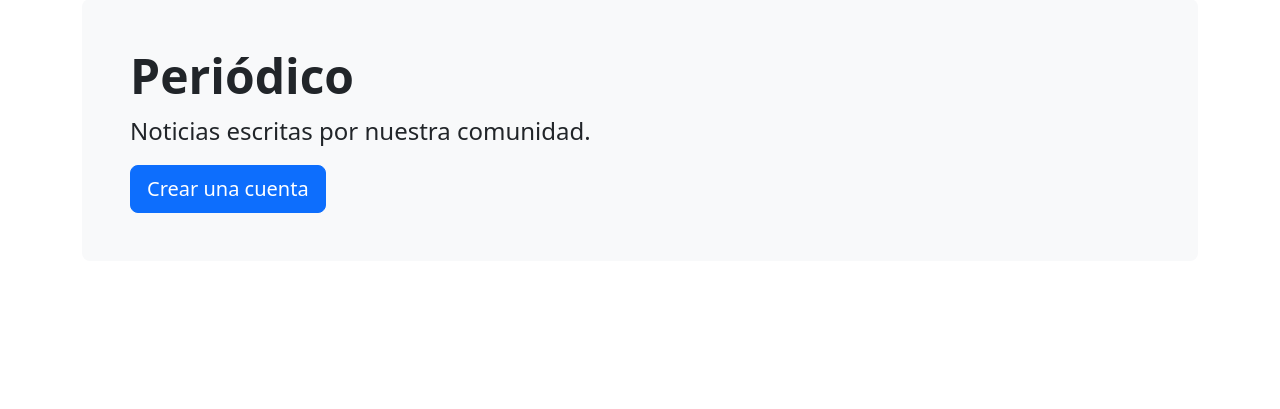
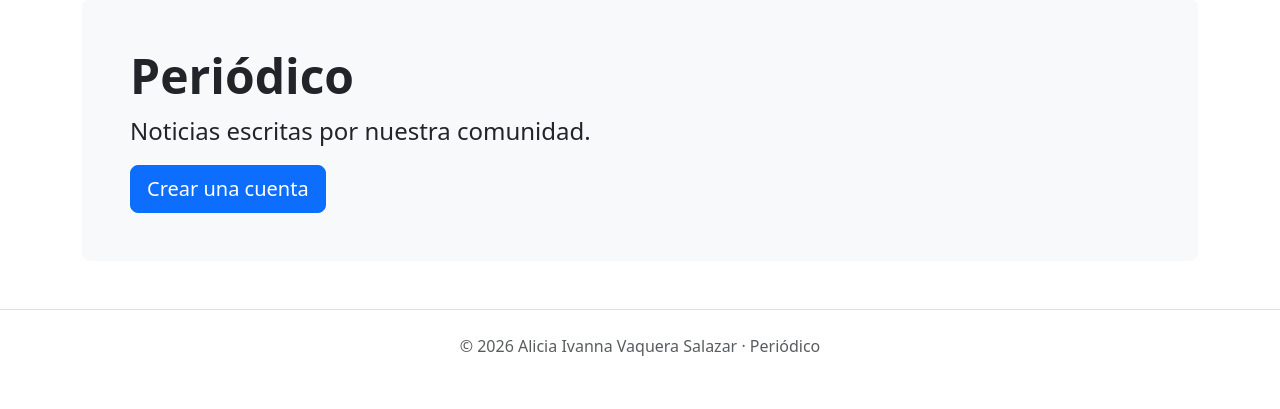
Before and after one commit to ivaawiitaa/periodico, a Django app: page / in a window 1280 px wide. Shown: the part 81-490 px from the top of the page. Run offline with Django 5.2, Linux system fonts and the light colour scheme; parts of the project's set-up code (start-up, migrations or seed data) failed here and were passed over.

Commit message:
Reto 2.15: agregar pie de página con año y nombre usando Bootstrap

```diff
--- a/templates/base.html
+++ b/templates/base.html
@@ -52,6 +52,11 @@
     {% block contenido %}
     {% endblock contenido %}
   </main>
+  <footer class="text-center text-body-secondary py-4 mt-5 border-top">
+    <div class="container">
+        <p class="mb-0">&copy; 2026 Alicia Ivanna Vaquera Salazar · Periódico</p>
+    </div>
+  </footer>
 
   <script src="https://cdn.jsdelivr.net/npm/bootstrap@5.3.8/dist/js/bootstrap.bundle.min.js"
           integrity="sha384-FKyoEForCGlyvwx9Hj09JcYn3nv7wiPVlz7YYwJrWVcXK/BmnVDxM+D2scQbITxI"
```
